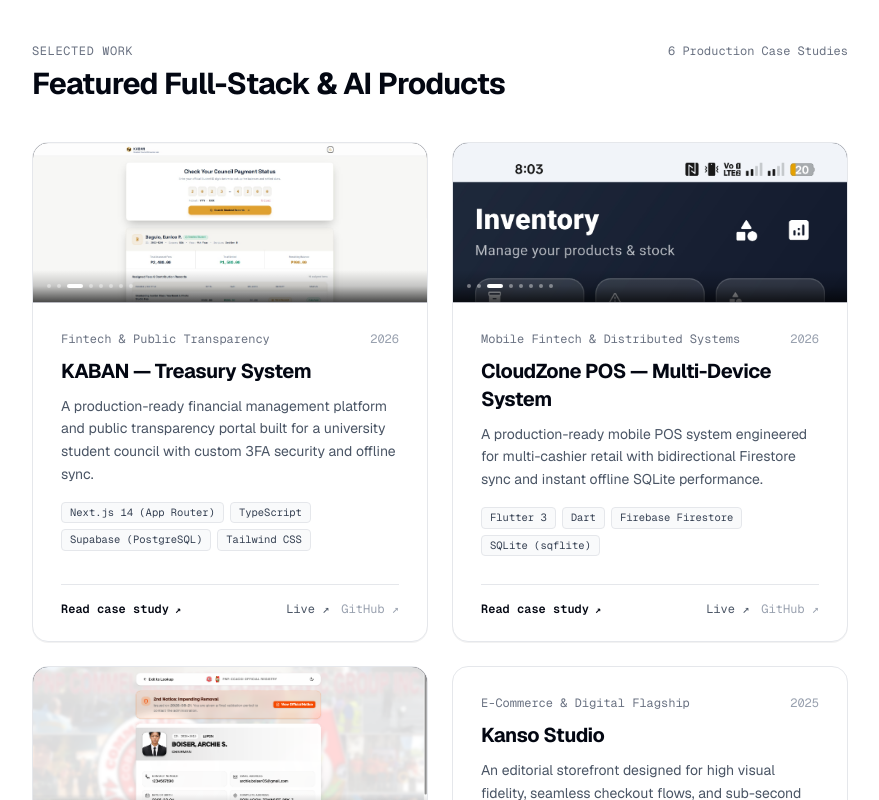
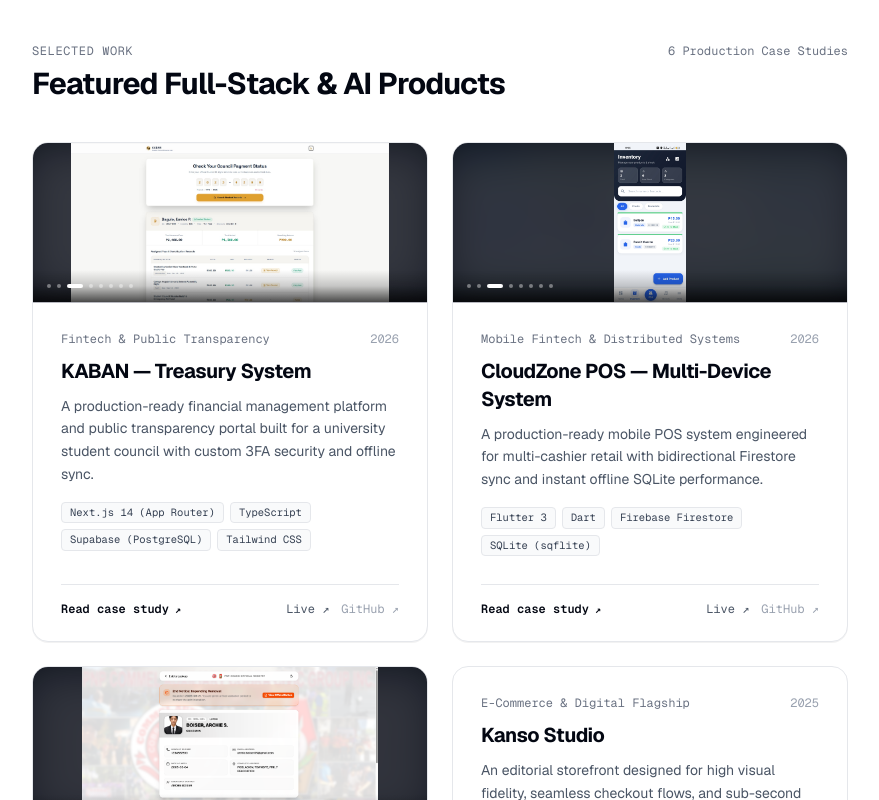
Before and after one commit to rchieeee/portfolio, a React (Vite) app: page / in a window 1280 px wide. Shown: the part 1980-2780 px from the top of the page, without its empty margins (200-1079 px from the left). Built offline with nearby package versions, Linux system fonts and the light colour scheme; no server answers.

Commit message:
Make all case study screenshots and card previews uncropped with object-contain and ambient glow

```diff
--- a/src/components/CaseStudyModal.jsx
+++ b/src/components/CaseStudyModal.jsx
@@ -92,18 +92,31 @@
           {/* ── Minimal Image Gallery ── */}
           {screenshots.length > 0 && activeScreenshot && (
             <div className="space-y-2.5">
-              {/* Main Image Frame with Smooth Crossfade */}
-              <div className="relative group overflow-hidden rounded-xl border border-gray-200 bg-gray-950 aspect-16/9 shadow-sm dark:border-gray-800">
+              {/* Main Image Frame with Uncropped Display & Ambient Backdrop */}
+              <div className="relative group overflow-hidden rounded-xl border border-gray-200 bg-[#07080c] h-[360px] sm:h-[460px] md:h-[500px] flex items-center justify-center shadow-sm dark:border-gray-800">
                 {screenshots.map((scr, idx) => (
-                  <img
+                  <div
                     key={scr.id}
-                    src={scr.src}
-                    alt={scr.title}
-                    className={`absolute inset-0 h-full w-full object-cover object-top cursor-zoom-in transition-opacity duration-500 ease-in-out ${
+                    className={`absolute inset-0 flex items-center justify-center p-2 transition-opacity duration-500 ease-in-out ${
                       selectedScreenIdx === idx ? 'opacity-100 z-10' : 'opacity-0 z-0 pointer-events-none'
                     }`}
-                    onClick={() => setLightboxOpen(true)}
-                  />
+                  >
+                    {/* Ambient blurred backdrop glow */}
+                    <img
+                      src={scr.src}
+                      alt=""
+                      aria-hidden="true"
+                      className="absolute inset-0 h-full w-full object-cover blur-2xl opacity-15 scale-110 pointer-events-none"
+                    />
+
+                    {/* Uncropped Full-Fidelity Screenshot */}
+                    <img
+                      src={scr.src}
+                      alt={scr.title}
+                      className="relative z-10 max-h-full max-w-full h-auto w-auto object-contain cursor-zoom-in rounded-lg shadow-lg"
+                      onClick={() => setLightboxOpen(true)}
+                    />
+                  </div>
                 ))}
 
                 {/* Subtle Hover Arrows */}
--- a/src/components/ProjectShowcase.jsx
+++ b/src/components/ProjectShowcase.jsx
@@ -31,18 +31,30 @@
       onClick={onClick}
       className="relative overflow-hidden border-b border-gray-200/80 bg-gray-950 h-36 sm:h-40 cursor-pointer dark:border-gray-800 select-none"
     >
-      {/* Stitched Smooth Crossfading Image Stack */}
+      {/* Stitched Smooth Crossfading Image Stack with Ambient Backdrop */}
       {imageList.map((src, idx) => (
-        <img
+        <div
           key={src}
-          src={src}
-          alt={`${title} preview ${idx + 1}`}
-          className={`absolute inset-0 h-full w-full object-cover object-top transition-all duration-800 ease-in-out group-hover:scale-103 ${
+          className={`absolute inset-0 flex items-center justify-center transition-all duration-800 ease-in-out ${
             currentIdx === idx
               ? 'opacity-100 scale-100 z-10'
               : 'opacity-0 scale-[0.99] z-0 pointer-events-none'
           }`}
-        />
+        >
+          {/* Ambient blurred backdrop glow */}
+          <img
+            src={src}
+            alt=""
+            aria-hidden="true"
+            className="absolute inset-0 h-full w-full object-cover blur-xl opacity-20 scale-110 pointer-events-none"
+          />
+          {/* Main uncropped image */}
+          <img
+            src={src}
+            alt={`${title} preview ${idx + 1}`}
+            className="relative z-10 h-full w-auto max-w-full object-contain transition-transform duration-500 group-hover:scale-103"
+          />
+        </div>
       ))}
 
       {/* Subtle bottom gradient & minimal loop progress indicator */}
```
